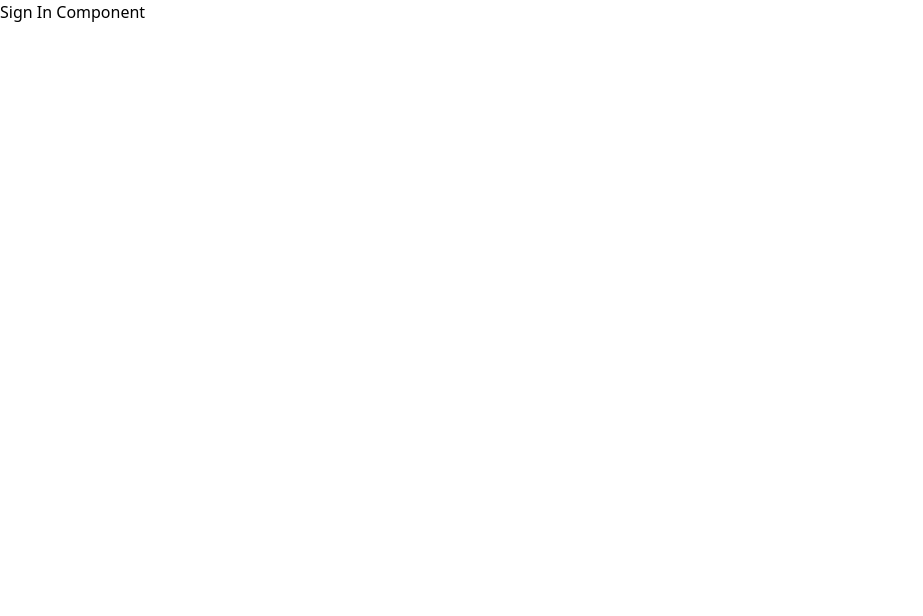
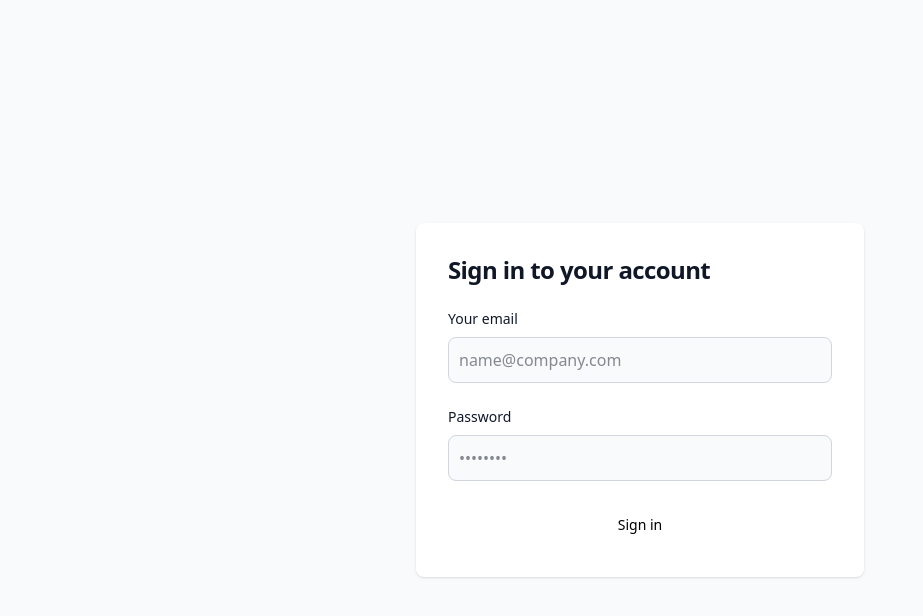
Before and after one commit to ShamilkaG/laravel-react-auth-app, a React (Vite) app in the folder resources/frontend/: page / in a window 1280 px wide. Shown: the top 616 px of the page, without its empty margins (0-923 px from the left). Built offline with nearby package versions, Linux system fonts and the light colour scheme.

Commit message:
Create form functionalities with type definition

```diff
--- a/resources/frontend/src/components/signIn/SignIn.tsx
+++ b/resources/frontend/src/components/signIn/SignIn.tsx
@@ -1,10 +1,51 @@
-import React from 'react';
+import React, {useState} from "react";
+import SignInForm from "./SignInForm.tsx";
+import type {ISignInState} from "../../utilities/types/signIn/SignIn";
+import axios from "axios";
 
+// interface ISignInState {
+//     email: string,
+//     password: string,
+// }
 const SignIn: React.FC = () => {
+    const [signInDetails, setSignInDetails] = useState<ISignInState>({
+        email: '',
+        password: '',
+    })
+
+    // const handleInputField = (event) => { //normal way
+    const handleInputField = (event: React.ChangeEvent<HTMLInputElement>) :void => { // purpose of using type script is identify
+        // correct details such as type of html input field, data type of the input, return type is void(no return)
+        const {name,value} = event.target
+
+        // console.log(name,value)
+        setSignInDetails((prevState) =>({
+            ...prevState,
+            [name]: value
+        }))
+    }
+    // console.log(signInDetails)
+    const handleSubmit = async (event: React.FormEvent): Promise<void> => {
+        event.preventDefault()
+        // console.log('sss')
+        // console.log(signInDetails)
+
+        // definately first must be call following api - specially login form
+       return await axios.get('/sanctum/csrf-cookie').then(res => {
+            const response =  axios.post('http://127.0.0.1:8000/api/sign-in',signInDetails)
+            // if endpoint will fail
+            console.log(response)
+        });
+        // endpoint call
+
+    }
+
     return (
-        <div>
-            Sign In Component
-        </div>
+        // <div>
+        //     Sign In Component
+        // </div>
+        <SignInForm handleInputField={handleInputField}
+                    handleSubmit={handleSubmit}/>
     );
 };
 
--- /dev/null
+++ b/resources/frontend/src/components/signIn/SignInForm.tsx
@@ -0,0 +1,67 @@
+import React from 'react';
+import type {ISignInFormProp} from "../../utilities/types/signIn/SignIn";
+
+// interface ISignInFormProp {
+//     handleInputField: (event: React.ChangeEvent<HTMLInputElement>) => void // void not return , {} - have a return must be
+// }
+// const SignInForm: React.FC = ({handleInputField}) => { // normal way
+const SignInForm: React.FC<ISignInFormProp> = ({handleInputField , handleSubmit}) => {    //TS
+    return (
+        <section className="bg-gray-50 dark:bg-gray-900">
+            <div className="flex flex-col items-center justify-center px-6 py-8 mx-auto md:h-screen lg:py-0">
+                <div
+                    className="w-full bg-white rounded-lg shadow dark:border md:mt-0 sm:max-w-md xl:p-0 dark:bg-gray-800 dark:border-gray-700">
+                    <div className="p-6 space-y-4 md:space-y-6 sm:p-8">
+                        <h1 className="text-xl font-bold leading-tight tracking-tight text-gray-900 md:text-2xl dark:text-white">
+                            Sign in to your account
+                        </h1>
+                        <form className="space-y-4 md:space-y-6" onSubmit={handleSubmit}>
+                            <div>
+                                <label
+                                    htmlFor="email"
+                                    className="block mb-2 text-sm font-medium text-gray-900 dark:text-white"
+                                >
+                                    Your email
+                                </label>
+                                <input
+                                    type="email"
+                                    name="email"
+                                    id="email"
+                                    onChange={handleInputField}
+                                    className="bg-gray-50 border border-gray-300 text-gray-900 rounded-lg focus:ring-primary-600 focus:border-primary-600 block w-full p-2.5 dark:bg-gray-700 dark:border-gray-600 dark:placeholder-gray-400 dark:text-white dark:focus:ring-blue-500 dark:focus:border-blue-500"
+                                    placeholder="name@company.com"
+                                />
+                            </div>
+                            <div>
+                                <label
+                                    htmlFor="password"
+                                    className="block mb-2 text-sm font-medium text-gray-900 dark:text-white"
+                                >
+                                    Password
+                                </label>
+                                <input
+                                    type="password"
+                                    name="password"
+                                    id="password"
+                                    placeholder="••••••••"
+                                    onChange={handleInputField}
+                                    className="bg-gray-50 border border-gray-300 text-gray-900 rounded-lg focus:ring-primary-600 focus:border-primary-600 block w-full p-2.5 dark:bg-gray-700 dark:border-gray-600 dark:placeholder-gray-400 dark:text-white dark:focus:ring-blue-500 dark:focus:border-blue-500"
+                                />
+                            </div>
+
+                            <button
+                                type="submit"
+                                // onClick={handleSubmit}
+                                className="w-full text-black bg-primary-600 hover:bg-primary-700 focus:ring-4 focus:outline-none focus:ring-primary-300 font-medium rounded-lg text-sm px-5 py-2.5 text-center dark:bg-primary-600 dark:hover:bg-primary-700 dark:focus:ring-primary-800"
+                            >
+                                Sign in
+                            </button>
+                        </form>
+                    </div>
+                </div>
+            </div>
+        </section>
+    );
+};
+
+export default SignInForm;
--- /dev/null
+++ b/resources/frontend/src/utilities/types/signIn/SignIn.d.ts
@@ -0,0 +1,11 @@
+import React from "react";
+
+export interface ISignInState {
+    email: string,
+    password: string,
+}
+
+export interface ISignInFormProp {
+    handleInputField: (event: React.ChangeEvent<HTMLInputElement>) => void // void not return , {} - have a return must be
+    handleSubmit: (event: React.FormEvent) => Promise<void>
+}
```
